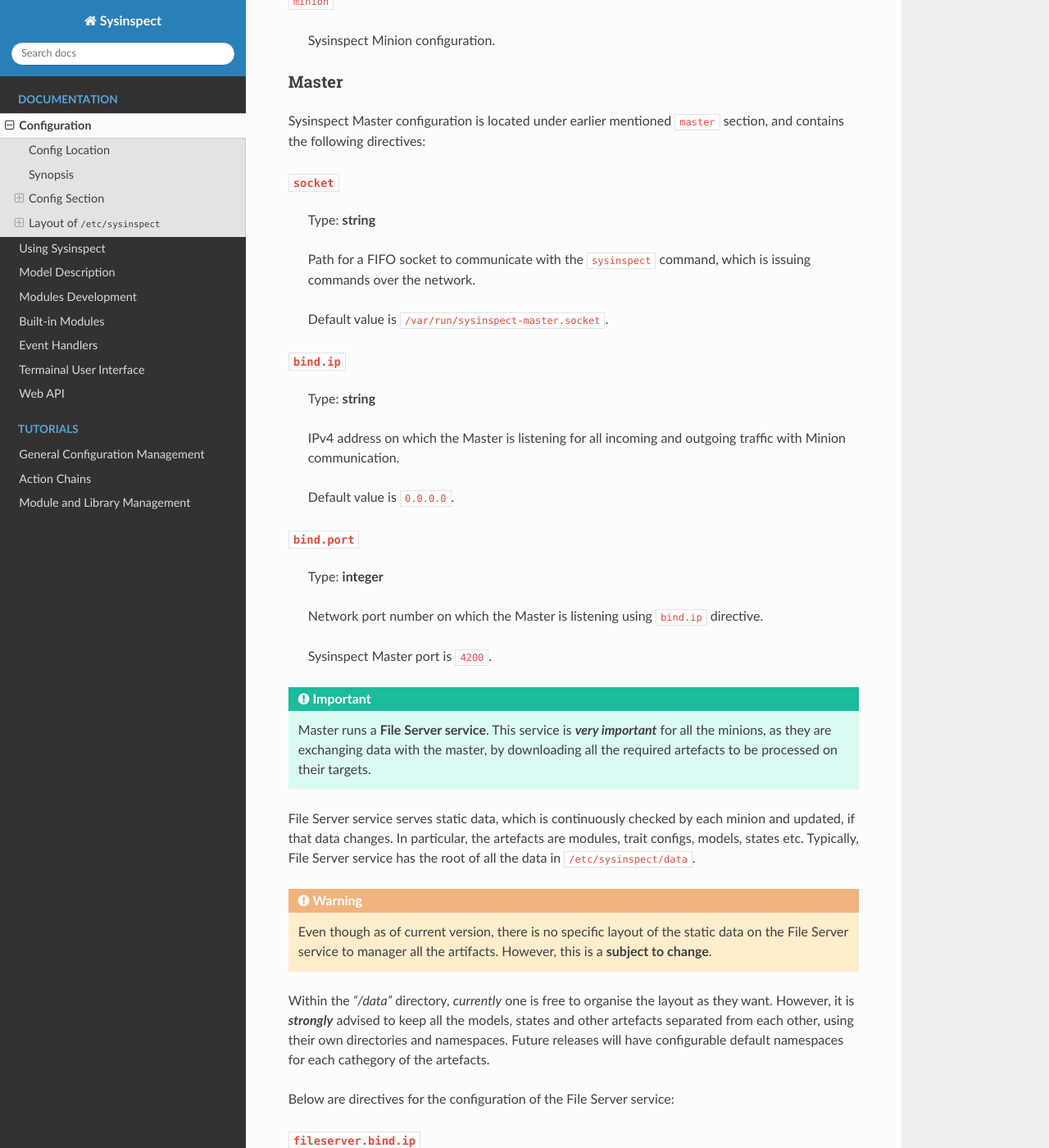
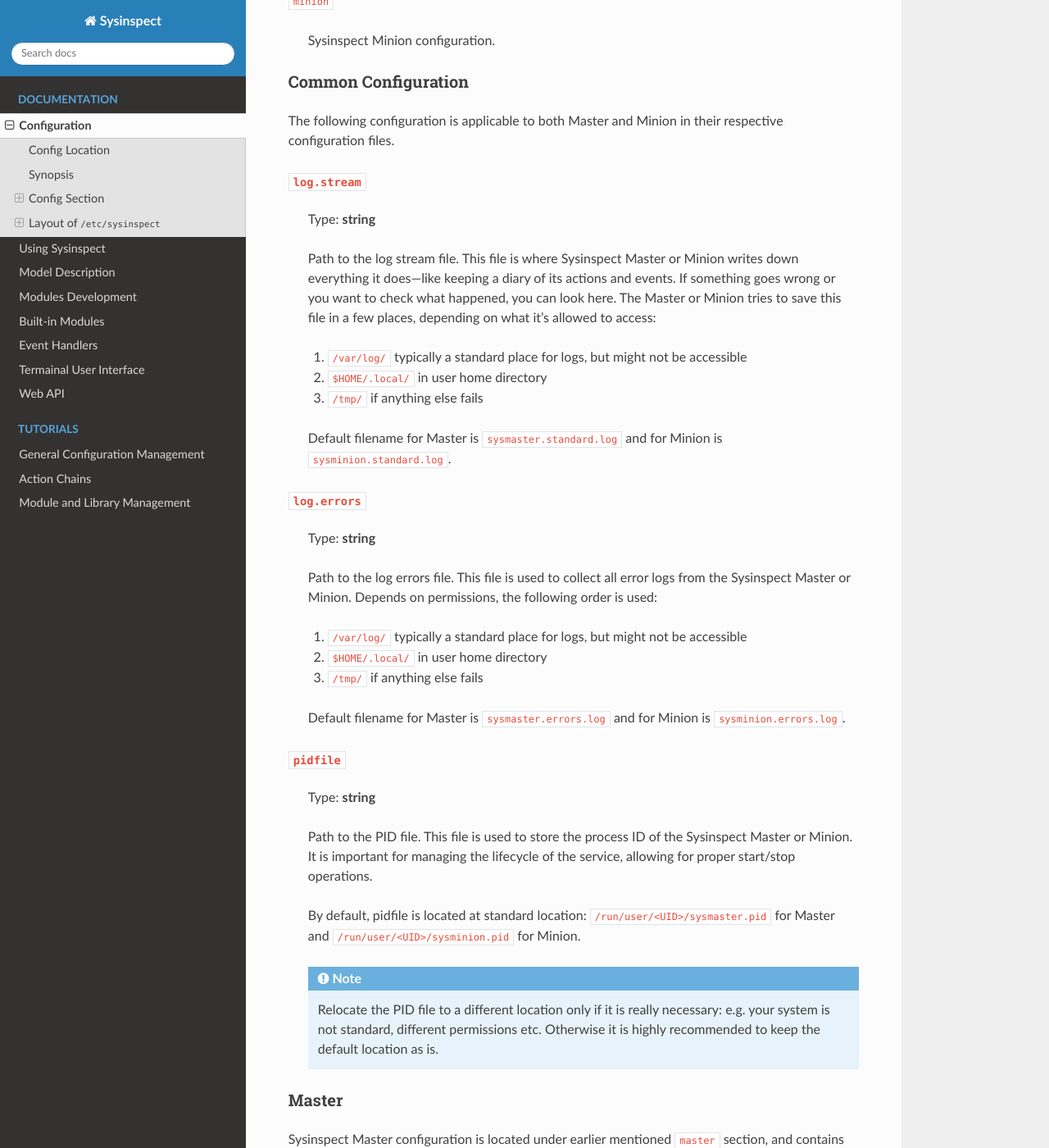
Before and after one commit to tinythings/sysinspect, a Sphinx documentation site: the page built from docs/global_config.rst, in a window 1280 px wide and 1400 px high, scrolled down 1194 px. Shown: the whole window at 82% size. Built offline with Sphinx 7.4.7 and the Read the Docs theme 3.1.0, drawn with Linux system fonts in a browser that asks for light colours; some of the changed text lies outside the part shown.

Commit message:
Add log.stream, log.errors, pidfile and API configuration items to the docs

```diff
--- a/docs/global_config.rst
+++ b/docs/global_config.rst
@@ -67,6 +67,60 @@
 ``minion``
 
     Sysinspect Minion configuration.
+
+
+Common Configuration
+^^^^^^^^^^^^^^^^^^^^
+
+The following configuration is applicable to both Master and Minion in their respective configuration files.
+
+``log.stream``
+##############
+
+    Type: **string**
+
+    Path to the log stream file. This file is where Sysinspect Master or Minion writes down
+    everything it does—like keeping a diary of its actions and events. If something
+    goes wrong or you want to check what happened, you can look here. The Master or Minion tries
+    to save this file in a few places, depending on what it's allowed to access:
+
+    1. ``/var/log/`` typically a standard place for logs, but might not be accessible
+    2. ``$HOME/.local/`` in user home directory
+    3. ``/tmp/`` if anything else fails
+
+    Default filename for Master is ``sysmaster.standard.log`` and for Minion is ``sysminion.standard.log``.
+
+``log.errors``
+###############
+
+    Type: **string**
+
+    Path to the log errors file. This file is used to collect all error logs from the
+    Sysinspect Master or Minion. Depends on permissions, the following order is used:
+
+    1. ``/var/log/`` typically a standard place for logs, but might not be accessible
+    2. ``$HOME/.local/`` in user home directory
+    3. ``/tmp/`` if anything else fails
+
+    Default filename for Master is ``sysmaster.errors.log`` and for Minion is ``sysminion.errors.log``.
+
+``pidfile``
+############
+
+    Type: **string**
+
+    Path to the PID file. This file is used to store the process ID of the Sysinspect Master or Minion.
+    It is important for managing the lifecycle of the service, allowing for proper start/stop
+    operations.
+
+    By default, pidfile is located at standard location: ``/run/user/<UID>/sysmaster.pid`` for Master
+    and ``/run/user/<UID>/sysminion.pid`` for Minion.
+
+    .. note::
+
+        Relocate the PID file to a different location only if it is really necessary: e.g.
+        your system is not standard, different permissions etc. Otherwise it is highly recommended
+        to keep the default location as is.
 
 
 Master
@@ -157,35 +211,74 @@
     List of subdirectories within ``fileserver.models.root``, exporting models. If a model is not
     in the list, it will not be available for the minions.
 
-``log.stream``
-##############
+``api.enabled``
+###############
+
+    Type: **boolean**
+
+    Enable or disable the WebAPI service to control Sysinspect Master remotely.
+
+    .. important::
+
+        The WebAPI uses ``libsodium`` for encryption instead of standard SSL/TLS. This is because embedded
+        or IoT networks may lack DNS or have changing IP addresses, making SSL/TLS certificates unreliable,
+        as they are tied to specific DNS names or IPs. To connect to the WebAPI, use the Sysinspect client,
+        which authenticates using an RSA keypair and symmetric keys over an internal protocol.
+
+    The URL the Swagger UI is typically is running over unencrypted plain text HTTP protocol at ``http://<HOST>:<PORT>/api-doc/``.
+    Default port is ``4202``.
+
+    .. note::
+
+        Swagger UI is a web-based interface for the WebAPI service, allowing users to interact with the API.
+        However it runs only if development mode is enabled, because it relies on unencrypted HTTP traffic
+        and API requires a proper protocol interaction that cannot be achieved with Swagger UI.
+
+        **In development mode authentication is fully disabled and no traffic is encrypted.**
+
+    Default is ``true``.
+
+``api.bind.ip``
+################
 
     Type: **string**
 
-    Path to the log stream file. This file is where Sysinspect Master writes down
-    everything it does—like keeping a diary of its actions and events. If something
-    goes wrong or you want to check what happened, you can look here. The Master tries
-    to save this file in a few places, depending on what it's allowed to access:
+    IPv4 address on which the WebAPI service is listening for all incoming and outgoing traffic.
 
-    1. ``/var/log/`` typically a standard place for logs, but might not be accessible
-    2. ``$HOME/.local/`` in user home directory
-    3. ``/tmp/`` if anything else fails
+    Default value is ``0.0.0.0``.
 
-    Default filename is ``sysmaster.standard.log``.
+``api.bind.port``
+#################
 
-``log.errors``
-###############
+    Type: **integer**
+
+    Network port number on which the WebAPI service is listening.
+
+    WebAPI service port is ``4202``.
+
+``api.auth``
+############
 
     Type: **string**
 
-    Path to the log errors file. This file is used to collect all error logs from the
-    Sysinspect Master. Depends on permissions, the following order is used:
+    Authentication method to be used for the WebAPI service. This is a string and can be one of the following:
 
-    1. ``/var/log/`` typically a standard place for logs, but might not be accessible
-    2. ``$HOME/.local/`` in user home directory
-    3. ``/tmp/`` if anything else fails
+        - ``pam``
+        - ``ldap`` `(planned, not implemented yet)`
 
-    Default filename is ``sysmaster.errors.log``.
+``api.devmode``
+################
+
+    Type: **boolean**
+
+    Enable or disable development mode for the WebAPI service.
+
+    .. danger::
+
+        This option is exclusively only for development purposes! If it is enabled, Swagger UI will be running
+        on
+
+    Default is ``false``.
 
 ``telemetry.location``
 ######################
```
Also changed, not shown: other parts of docs/global_config.rst (+0 -30 lines).
